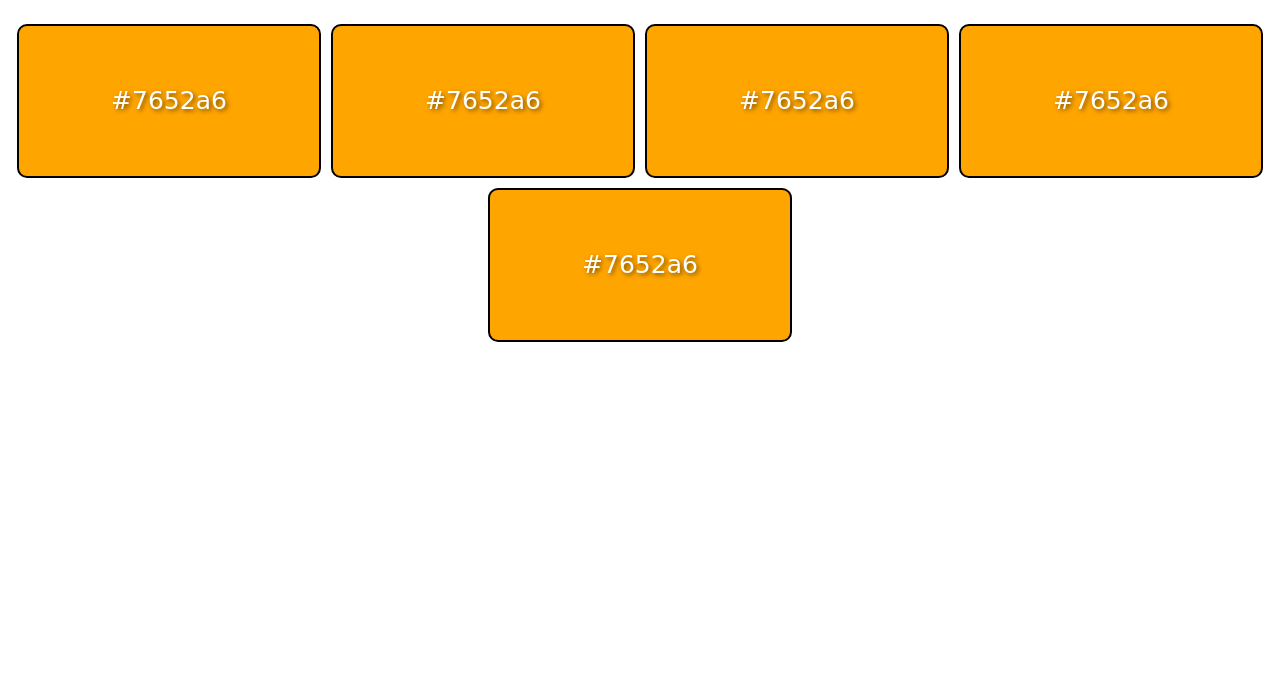
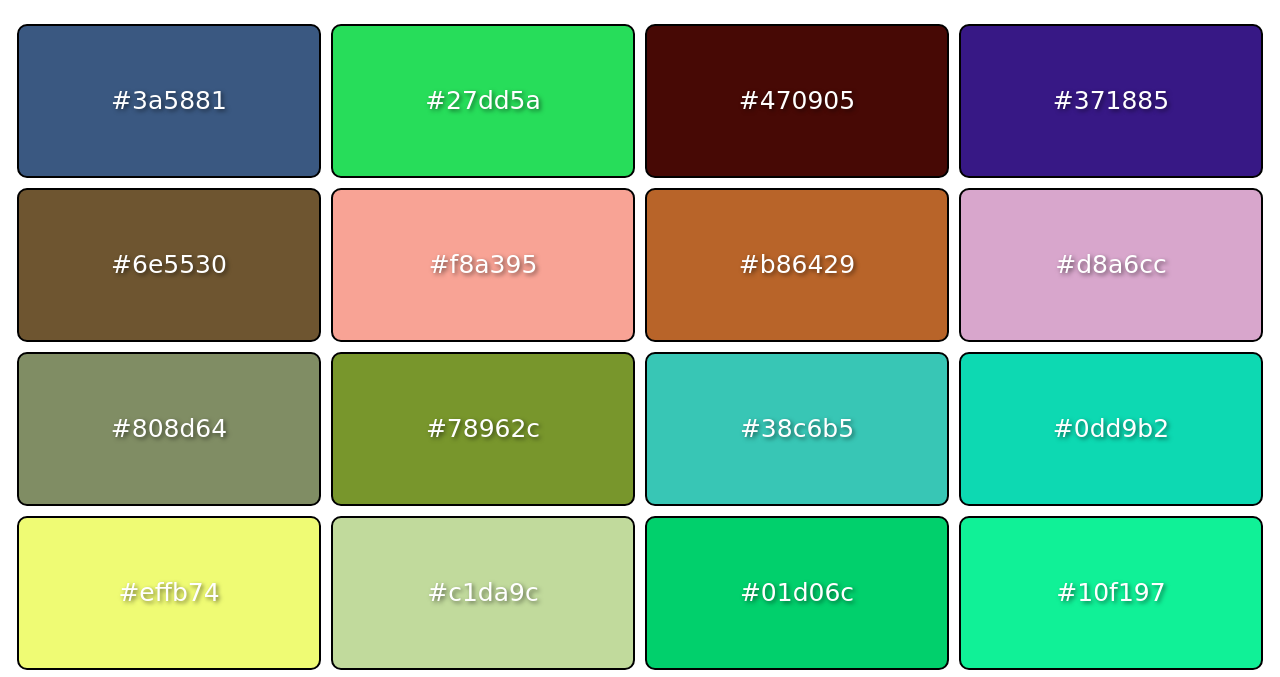
Before and after one commit to queenbossmarilynn/random-color-generator, a plain HTML site: page index.html in a window 1280 px wide. Shown: the part 62-739 px from the top of the page. Drawn offline with Linux system fonts and the light colour scheme.

Commit message:
created javascript code for random colors to appear in each box(div), with its corresponding rgba code.

```diff
--- a/index.html
+++ b/index.html
@@ -10,11 +10,11 @@
 <body>
     <h1>Random Color Generator</h1>
     <div class="container">
+        <!-- <div class="color-container">#7652a6</div>
         <div class="color-container">#7652a6</div>
         <div class="color-container">#7652a6</div>
         <div class="color-container">#7652a6</div>
-        <div class="color-container">#7652a6</div>
-        <div class="color-container">#7652a6</div>
+        <div class="color-container">#7652a6</div> -->
     </div>
     <script src="script.js"></script>
 </body>
--- a/script.js
+++ b/script.js
@@ -0,0 +1,36 @@
+const containerEl = document.querySelector(".container");
+
+for (let index = 0; index < 30; index++) {
+    const colorContainerEl = document.createElement("div");
+    colorContainerEl.classList.add("color-container");
+    containerEl.appendChild(colorContainerEl);
+
+}
+
+// randomColor();
+const colorContainerEls = document.querySelectorAll(".color-container");
+// console.log(colorContainerEls);
+
+function generateColors(){
+    colorContainerEls.forEach((colorContainerEl) => {
+        const newColorCode = randomColor()
+        // console.log(newColorCode)
+        colorContainerEl.style.backgroundColor = "#" + newColorCode;
+        colorContainerEl.innerText = "#" + newColorCode;
+    })
+}
+
+generateColors()
+
+function randomColor(){
+    const chars = "0123456789abcdef"
+    const colorCodeLength = 6;
+    let colorCode = ""
+    for (let index = 0; index < colorCodeLength; index++) {
+        const randomNum = Math.floor(Math.random() * chars.length);
+        // console.log(randomNum)
+        colorCode += chars.substring(randomNum, randomNum +1);
+        // console.log(colorCode, randomNum);
+    }
+    return colorCode
+}
```
